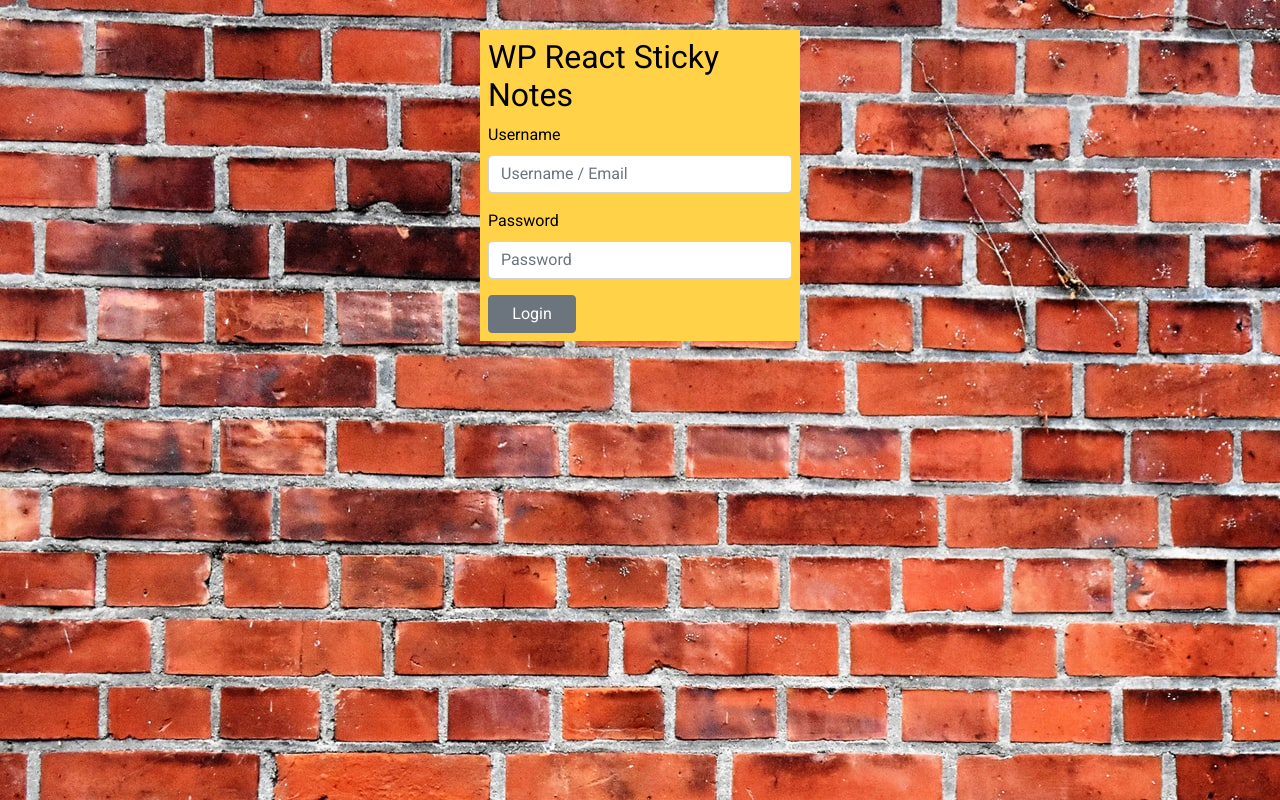
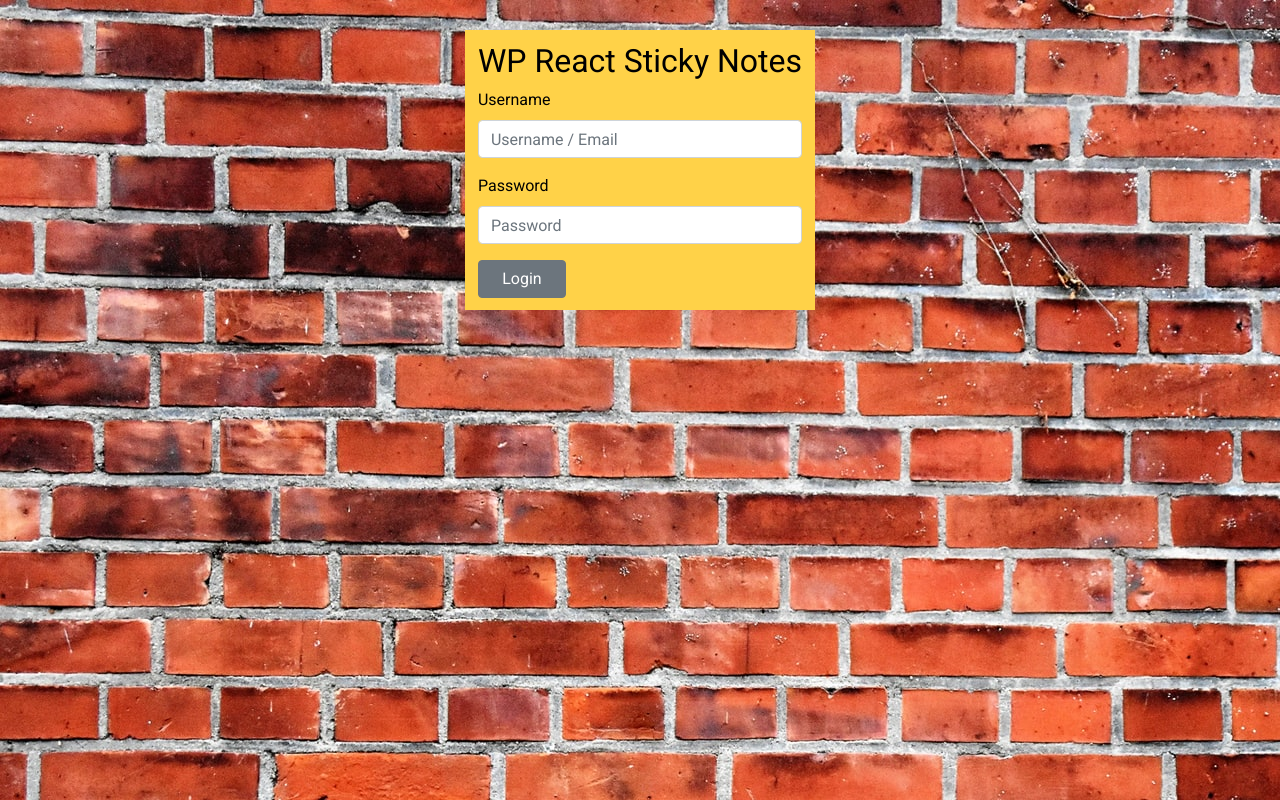
Before and after one commit to Fathima-Z/wp-sticky-notes-react, a React (Create React App) app: page / in a window 1280 px wide. Built offline with nearby package versions, Linux system fonts and the light colour scheme.

Commit message:
Update the title

```diff
--- a/src/App.scss
+++ b/src/App.scss
@@ -211,12 +211,13 @@ p {
 .container.login {
   display: flex;
   justify-content: center;
-  background: #FFD248;
+  background: #ffd248;
   align-content: center;
-  max-width: 320px;
+  max-width: 350px;
   margin-top: 30px;
-  padding: 8px;
-  color: #000000;
+  padding: 12px;
+  color: #000;
+  align-items: center;
 }
 
 .container.login form {
```
Also changed, not shown: 1 other file (tests, documents, lock files or other folders).
